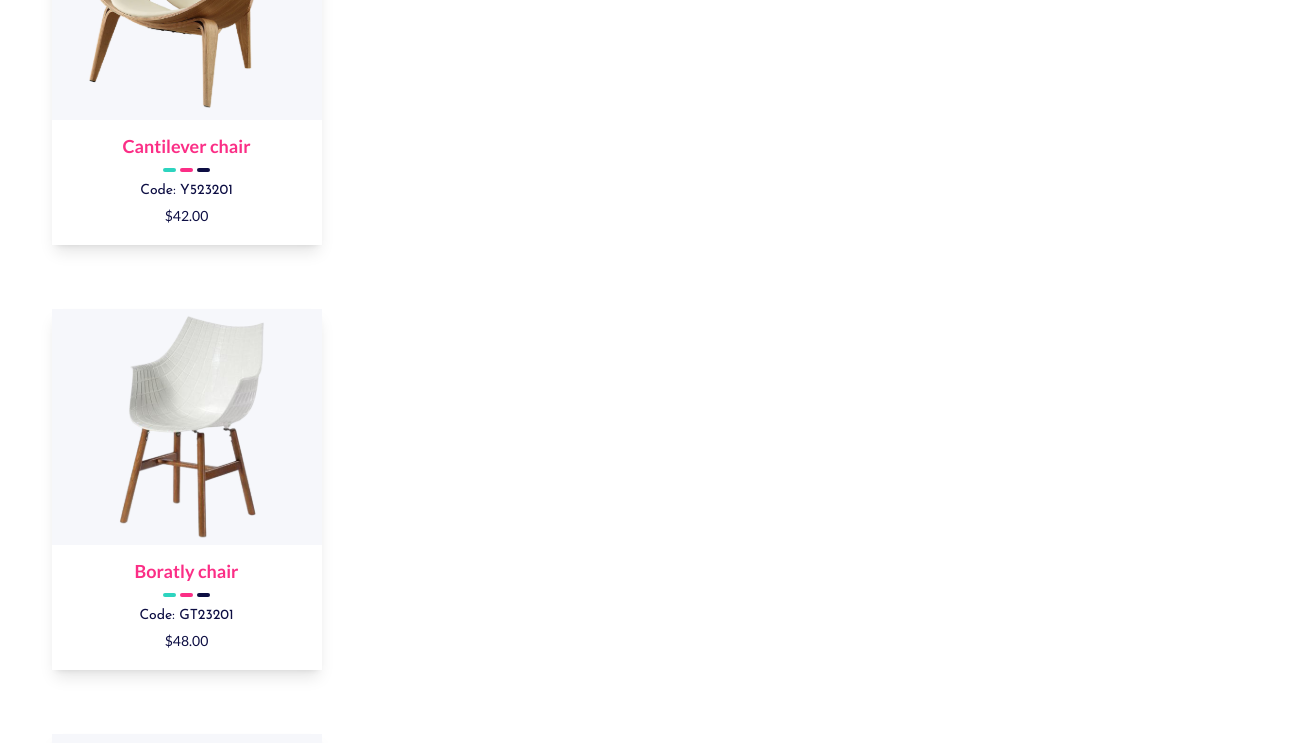
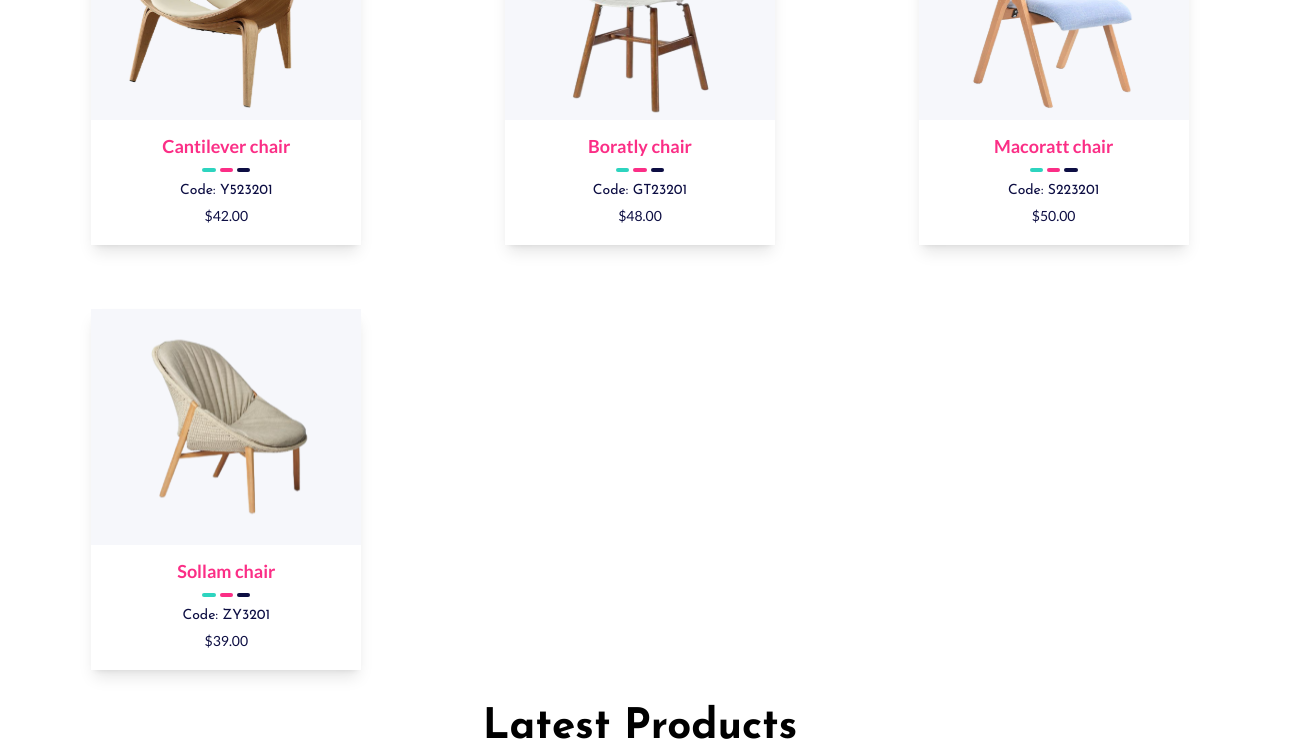
Before and after one commit to santoshtamhu/hekto.ecom, a React (Vite) app: page / in a window 1280 px wide. Shown: the part 800-1543 px from the top of the page, 1305 px wide, since content can reach past the window. Built offline with nearby package versions, Linux system fonts and the light colour scheme; no server answers.

Commit message:
login page

```diff
--- a/package.json
+++ b/package.json
@@ -13,6 +13,7 @@
     "@fortawesome/fontawesome-svg-core": "^6.5.1",
     "@fortawesome/free-solid-svg-icons": "^6.5.1",
     "@fortawesome/react-fontawesome": "^0.2.0",
+    "axios": "^1.6.4",
     "react": "^18.2.0",
     "react-dom": "^18.2.0",
     "react-icons": "^4.12.0",
--- a/src/App.jsx
+++ b/src/App.jsx
@@ -1,12 +1,12 @@
 import { Route, Routes } from "react-router-dom";
 import Header from "./components/common/header/Header";
 import Home from "./pages/Home";
-import Login from "./pages/Login";
 import Products from "./pages/Products";
 import Pages from "./pages/Pages";
 import Contact from "./pages/Contact";
 import Blog from "./pages/Blog";
 import Shop from "./pages/Shop";
+import Login from "./pages/Login";
 
 function App() {
   return (
@@ -14,7 +14,6 @@ function App() {
       <Header />
       <Routes>
         <Route path="/" element={<Home />} />
-        <Route path="/home" element={<Home />} />
         <Route path="/login" element={<Login />} />
         <Route path="/products" element={<Products />} />
         <Route path="/pages" element={<Pages />} />
--- a/src/components/FeaturedProducts.jsx
+++ b/src/components/FeaturedProducts.jsx
@@ -1,7 +1,4 @@
-import { FaHeart, FaRegHeart } from "react-icons/fa";
-
-import { LuShoppingCart } from "react-icons/lu";
-import { HiMagnifyingGlassPlus } from "react-icons/hi2";
+import { ProductCard } from "./common/ProductCard";
 let chairs = [
   {
     thumbnail: "./assets/images/chairs/image1.svg",
@@ -31,83 +28,18 @@ let chairs = [
 
 const FeaturedProducts = () => {
   return (
-    <div className="mt-20 grid justify-center gap-4 xl:container md:grid md:grid-cols-2 xl:grid-cols-3 2xl:grid-cols-4">
-      <ul>
-        {chairs.map((el) => {
-          return (
-            <li>
-              <div className="group relative mb-16 h-[361px] w-[270px] shadow-lg">
-                <div className="absolute left-2 top-2 hidden gap-2 group-hover:flex">
-                  <div className="flex-center h-[30px] w-[30px] rounded-full hover:bg-[#EEEFFB]">
-                    <LuShoppingCart className="text-[#2F1AC4]" />
-                  </div>
-                  <div className="flex-center  h-[30px] w-[30px] rounded-full hover:bg-[#EEEFFB]">
-                    <FaRegHeart className="text-[#2F1AC4]" />
-                  </div>
-                  <div className="flex-center  h-[30px] w-[30px] rounded-full hover:bg-[#EEEFFB]">
-                    <HiMagnifyingGlassPlus className="text-[#2F1AC4]" />
-                  </div>
-                </div>
-                <div className="bg-customGreyBackground group-hover:bg-customGreyHoverBackground flex h-[236px] w-[270px] justify-center">
-                  <img className="h-full" src={el.thumbnail} alt="" />
-                  <div className="group-hover:flex-center absolute bottom-[138px] left-auto right-auto hidden h-7 w-24 cursor-pointer bg-green-500">
-                    <p className="pt-1 font-josefin text-[12px] text-white">
-                      View Details
-                    </p>
-                  </div>
-                </div>
-                <div className="group-hover:bg-customBlueHoverBackground flex h-[125px] flex-col items-center">
-                  <p className="pt-3 font-lato text-lg font-bold text-customPink group-hover:text-white">
-                    {el.name}
-                  </p>
-                  <div className="mt-2 flex h-1 w-12 gap-1 ">
-                    <div className="h-1 w-3.5 rounded-lg bg-teal-400"></div>
-                    <div className="h-1 w-3.5 rounded-lg bg-customPink"></div>
-                    <div className="h-1 w-3.5 rounded-lg bg-customBlue group-hover:bg-orange-200"></div>
-                  </div>
-                  <p className="mt-2 font-josefin text-[14px] text-customBlue group-hover:text-white">
-                    Code: {el.code}
-                  </p>
-                  <p className="mt-1 font-lato text-[14px] text-customBlue group-hover:text-white">
-                    ${el.price}.00
-                  </p>
-                </div>
-              </div>
-            </li>
-          );
-        })}
-      </ul>
-    </div>
-  );
-  return (
-    <div className="container mt-10 flex justify-center gap-10">
+    <ul className="container mt-20 grid place-items-center gap-16 md:grid-cols-2 xl:grid-cols-3 2xl:grid-cols-4">
       {chairs.map((el) => {
         return (
-          <div className="relative h-96 w-64">
-            <div className="absolute left-0 top-0 h-96 w-64 bg-white shadow" />
-            <div className="absolute left-0 top-0 h-60 w-64 bg-slate-50" />
-            <div className="absolute left-[71px] top-[251px] font-['Lato'] text-lg font-bold text-customPink">
-              {el.name}
-            </div>
-            <div className="absolute left-[110px] top-[285px] h-1 w-12">
-              <div className="absolute left-0 top-0 h-1 w-3.5 rounded-lg bg-teal-400" />
-              <div className="absolute left-[19px] top-0 h-1 w-3.5 rounded-lg bg-pink-500" />
-              <div className="absolute left-[38px] top-0 h-1 w-3.5 rounded-lg bg-blue-900" />
-            </div>
-            <div className="font-['Josefin Sans'] absolute left-[92px] top-[301px] text-sm font-normal text-violet-950">
-              Code - {el.code}
-            </div>
-            <div className="absolute left-[115px] top-[327px] font-['Lato'] text-sm font-normal text-violet-950">
-              ${el.price}.00
-            </div>
-            <img
-              className="absolute left-[40px] top-[46px] h-44 w-44"
-              src={el.thumbnail}
-            />
-          </div>
+          <ProductCard
+            name={el.name}
+            price={el.price}
+            thumbnail={el.thumbnail}
+            code={el.code}
+          />
         );
       })}
-    </div>
+    </ul>
   );
 };
 
--- a/src/components/Hero.jsx
+++ b/src/components/Hero.jsx
@@ -31,6 +31,7 @@ const Hero = () => {
     speed: 500,
     slidesToShow: 1,
     slidesToScroll: 1,
+    arrows: false,
   };
 
   return (
@@ -55,7 +56,7 @@ const Hero = () => {
                   <p className="w-64 font-lato text-[10px] font-bold text-[#8A8FB9] md:w-96 md:text-[16px] xl:w-[460px]">
                     {el.description}
                   </p>
-                  <button className="btn mt-3 w-24 text-[10px] md:w-28 lg:mt-5 lg:text-lg xl:h-[50px] xl:w-[163px]">
+                  <button className="btn mt-3 w-24 text-[10px] md:w-28 lg:mt-5 lg:text-[12px] xl:h-[50px] xl:w-[163px] xl:text-lg">
                     Shop Now
                   </button>
                 </div>
--- /dev/null
+++ b/src/components/LatestProducts.jsx
@@ -0,0 +1,37 @@
+import React, { useState, useEffect } from "react";
+import axios from "axios";
+import { ProductCard } from "./common/ProductCard";
+
+export const LatestProducts = () => {
+  const [products, setProducts] = useState([]);
+
+  const fetchApi = () => {
+    axios
+      .get("https://ecommerce-sagartmg2.vercel.app/api/products?per_page=6")
+      .then((res) => {
+        setProducts(res.data.products);
+      });
+  };
+
+  useEffect(() => {
+    fetchApi();
+  }, []);
+  return (
+    <div className="mb-10 mt-10">
+      <h1 className="text-center font-josefin text-3xl font-bold xl:text-[42px]">
+        Latest Products
+      </h1>
+      <ul className="container mt-10 grid place-items-center gap-16 md:grid-cols-2 xl:grid-cols-3 2xl:grid-cols-4">
+        {products.map((product) => {
+          return (
+            <ProductCard
+              name={product.name}
+              price={product.price}
+              thumbnail={product.image}
+            />
+          );
+        })}
+      </ul>
+    </div>
+  );
+};
--- /dev/null
+++ b/src/components/common/ProductCard.jsx
@@ -0,0 +1,48 @@
+import React from "react";
+import { FaHeart, FaRegHeart } from "react-icons/fa";
+import { LuShoppingCart } from "react-icons/lu";
+import { HiMagnifyingGlassPlus } from "react-icons/hi2";
+
+export const ProductCard = (el) => {
+  return (
+    <li className="group relative flex h-[361px] w-[270px] justify-center pr-0 shadow-lg">
+      <div>
+        <div className="absolute left-2 top-2 hidden gap-2 group-hover:flex">
+          <div className="flex-center h-[30px] w-[30px] rounded-full hover:bg-[#EEEFFB]">
+            <LuShoppingCart className="text-[#2F1AC4]" />
+          </div>
+          <div className="flex-center  h-[30px] w-[30px] rounded-full hover:bg-[#EEEFFB]">
+            <FaRegHeart className="text-[#2F1AC4]" />
+          </div>
+          <div className="flex-center  h-[30px] w-[30px] rounded-full hover:bg-[#EEEFFB]">
+            <HiMagnifyingGlassPlus className="text-[#2F1AC4]" />
+          </div>
+        </div>
+        <div className="flex h-[236px] w-[270px] justify-center bg-customGreyBackground group-hover:bg-customGreyHoverBackground">
+          <img className="h-full" src={el.thumbnail} alt="" />
+          <div className="group-hover:flex-center absolute bottom-[138px] left-auto right-auto hidden h-7 w-24 cursor-pointer bg-green-500">
+            <p className="pt-1 font-josefin text-[12px] text-white">
+              View Details
+            </p>
+          </div>
+        </div>
+        <div className="flex h-[125px] flex-col items-center group-hover:bg-customBlueHoverBackground">
+          <p className="pt-3 font-lato text-lg font-bold text-customPink group-hover:text-white">
+            {el.name}
+          </p>
+          <div className="mt-2 flex h-1 w-12 gap-1 ">
+            <div className="h-1 w-3.5 rounded-lg bg-teal-400"></div>
+            <div className="h-1 w-3.5 rounded-lg bg-customPink"></div>
+            <div className="h-1 w-3.5 rounded-lg bg-customBlue group-hover:bg-orange-200"></div>
+          </div>
+          <p className="mt-2 font-josefin text-[14px] text-customBlue group-hover:text-white">
+            Code: {el.code}
+          </p>
+          <p className="mt-1 font-lato text-[14px] text-customBlue group-hover:text-white">
+            ${el.price}.00
+          </p>
+        </div>
+      </div>
+    </li>
+  );
+};
--- a/src/components/common/header/HeadingBar.jsx
+++ b/src/components/common/header/HeadingBar.jsx
@@ -3,6 +3,7 @@ import { TbPhoneCall } from "react-icons/tb";
 import { RiUserLine } from "react-icons/ri";
 import { FaRegHeart } from "react-icons/fa";
 import { LuShoppingCart } from "react-icons/lu";
+import { Link } from "react-router-dom";
 
 const HeadingBar = () => {
   return (
@@ -47,10 +48,10 @@ const HeadingBar = () => {
               </option>
             </select>
           </div>
-          <div className="flex items-center">
+          <Link to="/login" className="flex items-center">
             Login
             <RiUserLine />
-          </div>
+          </Link>
           <div className="flex items-center gap-1">
             Wishlist
             <FaRegHeart />
--- a/src/components/common/header/NavBar.jsx
+++ b/src/components/common/header/NavBar.jsx
@@ -2,6 +2,7 @@ import { FontAwesomeIcon } from "@fortawesome/react-fontawesome";
 import { faSearch } from "@fortawesome/free-solid-svg-icons";
 import { IoMenu } from "react-icons/io5";
 import { useState } from "react";
+import { Link } from "react-router-dom";
 
 const NavBar = () => {
   const [isMenuOpen, setMenuOpen] = useState(false);
@@ -13,16 +14,18 @@ const NavBar = () => {
     <div className="container flex justify-center">
       <nav className="flex w-full justify-between px-3 md:py-6 lg:px-8 xl:px-0 ">
         <div className="flex items-center md:gap-16">
-          <h1 className="pt-2 font-josefin text-4xl font-bold">Hekto</h1>
+          <Link to="/" className="pt-2 font-josefin text-4xl font-bold">
+            Hekto
+          </Link>
           <ul
             className={`font-lato text-customBlue md:flex md:gap-8 ${
               isMenuOpen ? "flex" : "hidden"
             }`}
           >
             <li>
-              <a className="text-customPink hover:text-customBlue" href="/home">
+              <Link className="text-customPink hover:text-customBlue" to="/">
                 Home
-              </a>
+              </Link>
               <select
                 className="bg-transparent text-customPink hover:text-customBlue"
                 name=""
@@ -32,19 +35,19 @@ const NavBar = () => {
               </select>
             </li>
             <li>
-              <a href="/pages">Pages</a>
+              <Link to="/pages">Pages</Link>
             </li>
             <li>
-              <a href="/products">Products</a>
+              <Link to="/products">Products</Link>
             </li>
             <li>
-              <a href="/blog">Blog</a>
+              <Link to="/blog">Blog</Link>
             </li>
             <li>
-              <a href="/shop">Shop</a>
+              <Link to="/shop">Shop</Link>
             </li>
             <li>
-              <a href="/contact">Contact</a>
+              <Link to="/contact">Contact</Link>
             </li>
           </ul>
         </div>
--- a/src/index.css
+++ b/src/index.css
@@ -21,7 +21,8 @@
   }
 }
 
-/* * {
+/*
+* {
   background-color: rgb(255, 0, 0, 0.08);
 }
- */
+*/
--- a/src/pages/Home.jsx
+++ b/src/pages/Home.jsx
@@ -1,11 +1,13 @@
 import FeaturedProducts from "../components/FeaturedProducts";
 import Hero from "../components/Hero";
+import { LatestProducts } from "../components/LatestProducts";
 
 function Home() {
   return (
     <>
       <Hero />
       <FeaturedProducts />
+      <LatestProducts />
     </>
   );
 }
```
Also changed, not shown: src/pages/Login.jsx (+47 -3 lines), 1 other file (tests, documents, lock files or other folders).
